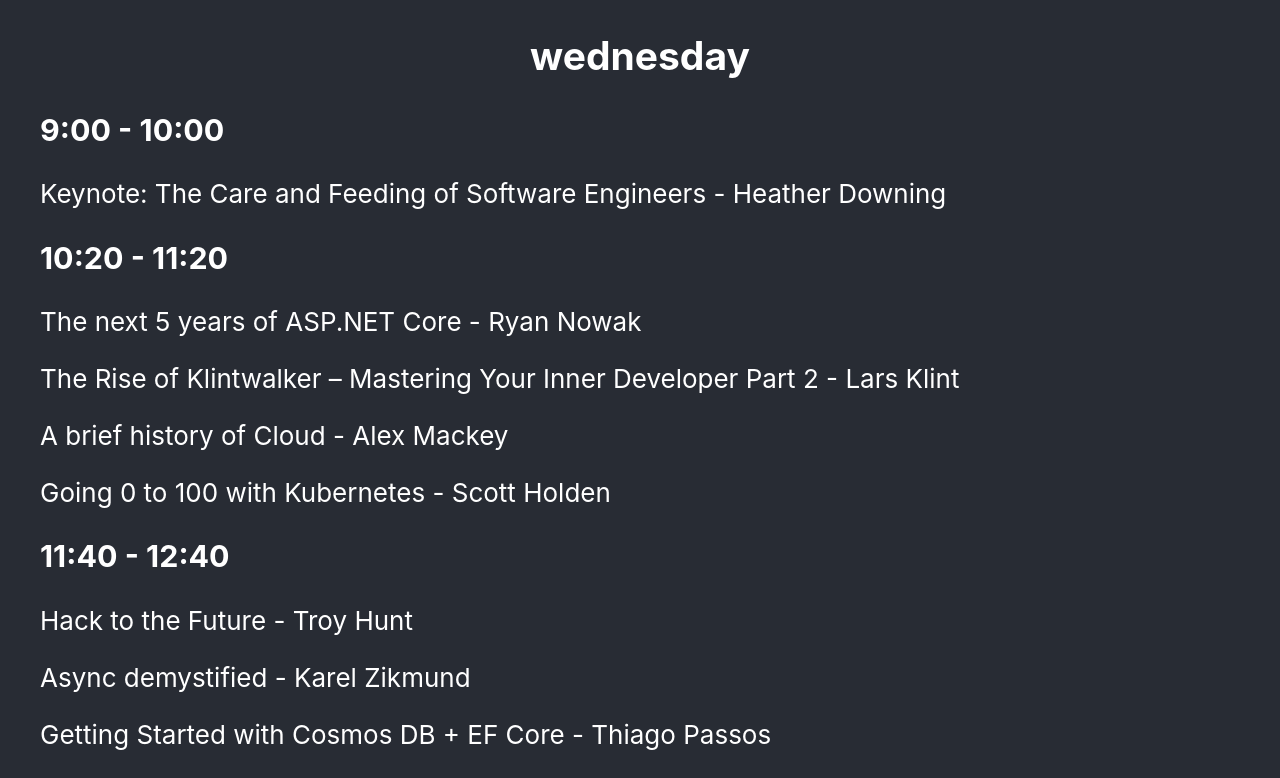
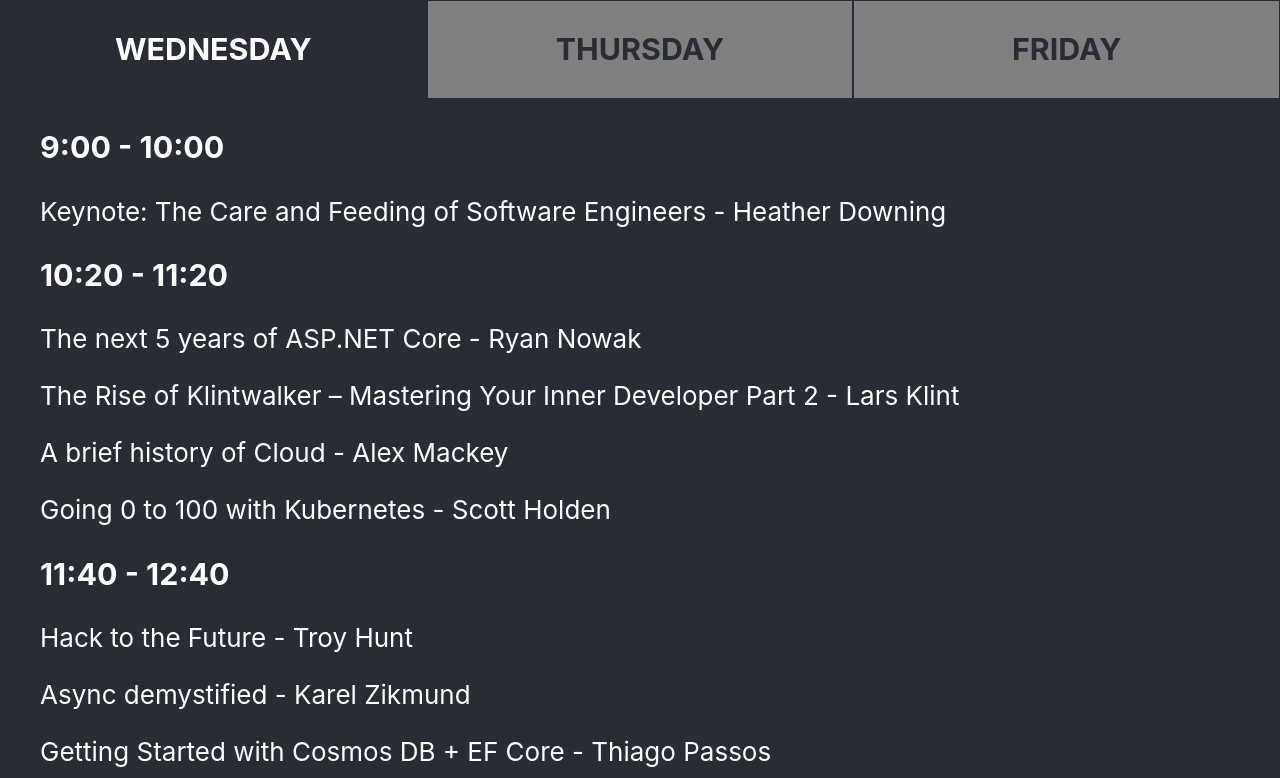
Before and after one commit to melissahoughton-learning/ndc-melbourne-2020-react-workshop, a React (Create React App) app: page / in a window 1280 px wide. Shown: the top 778 px of the page. Built offline with nearby package versions, Linux system fonts and the light colour scheme.

Commit message:
Add tabs and tab styles with selection control

```diff
--- a/src/App.tsx
+++ b/src/App.tsx
@@ -2,17 +2,26 @@ import React from "react";
 import "./App.css";
 import { fetchAgenda } from "./fetchAgenda";
 import { Agenda, Day } from "./agenda.models";
-import DayComponent from "./components/Day";
+import TabControl from "./components/Tab";
 
-class App extends React.Component<{}, { agenda?: Agenda; loaded: boolean }> {
+class App extends React.Component<
+  {},
+  { agenda?: Agenda; loaded: boolean; selectedTabIndex: number }
+> {
   constructor(props: {}) {
     super(props);
-    this.state = { agenda: undefined, loaded: false };
+    this.state = { agenda: undefined, loaded: false, selectedTabIndex: 0 };
   }
 
   async componentWillMount() {
     const agenda = await fetchAgenda();
     this.setState({ agenda, loaded: true });
+  }
+
+  selectTab(index: number) {
+    this.setState({
+      selectedTabIndex: index,
+    });
   }
 
   render() {
@@ -22,12 +31,21 @@ class App extends React.Component<{}, { agenda?: Agenda; loaded: boolean }> {
       return <div className="App">Loading...</div>;
     }
 
+    const tabData = Object.keys(agenda).map((dayStr: string) => {
+      const day = dayStr as Day;
+      return {
+        header: day,
+        items: agenda[day],
+      };
+    });
+
     return (
       <div className="App">
-        {Object.keys(agenda).map((dayString: string) => {
-          const day = dayString as Day;
-          return <DayComponent timeslots={agenda[day]} day={day} key={day} />;
-        })}
+        <TabControl
+          tabs={tabData}
+          selectedTabIndex={this.state.selectedTabIndex}
+          selectTab={(index) => this.selectTab(index)}
+        ></TabControl>
       </div>
     );
   }
--- a/src/components/Day.tsx
+++ b/src/components/Day.tsx
@@ -1,15 +1,18 @@
 import React from "react";
+import styled from "styled-components";
+
 import TimeslotComponent from "./Timeslot";
 import { Timeslot, Day } from "../agenda.models";
-import { TitleHeader } from "./styled/headers";
-import { TimeList } from "./styled/timelist";
+
+const TimeList = styled.ul`
+  list-style-type: none;
+`;
 
 const DayComponent: React.FC<{ timeslots: Timeslot[]; day: Day }> = ({
   timeslots,
   day,
 }) => (
   <div key={day}>
-    <TitleHeader>{day}</TitleHeader>
     <TimeList>
       {timeslots.map((timeslot) => (
         <TimeslotComponent timeslot={timeslot} key={timeslot.startTime.hour} />
--- /dev/null
+++ b/src/components/Tab.tsx
@@ -0,0 +1,71 @@
+import React from "react";
+import styled from "styled-components";
+import { Timeslot, Day } from "../agenda.models";
+import DayComponent from "./Day";
+
+const TabContainer = styled.div`
+  width: 100%;
+`;
+
+const TabHeaderContainer = styled.div`
+  display: flex;
+`;
+
+const TabHeader = styled.div`
+  background-color: ${(props) => props.theme.backgroundColor};
+  color: ${(props) => props.theme.color};
+  border: #282c34 1px solid;
+  width: 100%;
+  text-align: center;
+  cursor: pointer;
+`;
+
+const defaultTheme = {
+  color: "#282c34",
+  backgroundColor: "grey",
+};
+
+const selectedTheme = {
+  color: "white",
+  backgroundColor: "#282c34",
+};
+
+const TabBody = styled.div``;
+
+export type TabControlProps = {
+  tabs: {
+    header: Day;
+    items: Timeslot[];
+  }[];
+  selectedTabIndex: number;
+  selectTab: (index: number) => void;
+};
+
+const TabControl: React.FC<TabControlProps> = ({
+  tabs,
+  selectedTabIndex,
+  selectTab,
+}) => (
+  <TabContainer>
+    <TabHeaderContainer>
+      {tabs.map(({ header }, i) => (
+        <TabHeader
+          onClick={() => selectTab(i)}
+          theme={selectedTabIndex === i ? selectedTheme : defaultTheme}
+          key={i}
+        >
+          <h3>{header.toUpperCase()}</h3>
+        </TabHeader>
+      ))}
+    </TabHeaderContainer>
+    <TabBody>
+      <DayComponent
+        timeslots={tabs[selectedTabIndex].items}
+        day={tabs[selectedTabIndex].header as Day}
+        key={selectedTabIndex}
+      />
+    </TabBody>
+  </TabContainer>
+);
+
+export default TabControl;
--- a/src/components/Timeslot.tsx
+++ b/src/components/Timeslot.tsx
@@ -1,8 +1,11 @@
 import React from "react";
+import styled from "styled-components";
+
 import Talk from "./Talk";
 import { Timeslot } from "../agenda.models";
 import TimeComponent from "./Time";
-import { TimeListItem } from "./styled/timelist";
+
+const TimeListItem = styled.li``;
 
 const TimeslotComponent: React.FC<{ timeslot: Timeslot }> = ({ timeslot }) => {
   const sessions = timeslot.sessions;
--- a/src/components/styled/headers.tsx
+++ /dev/null
@@ -1,11 +0,0 @@
-import styled from "styled-components";
-
-const TitleHeader = styled.h2`
-  text-align: center;
-`;
-
-const SectionHeader = styled.h3``;
-
-const RowHeader = styled.h4``;
-
-export { TitleHeader, SectionHeader, RowHeader };
--- a/src/components/styled/timelist.tsx
+++ /dev/null
@@ -1,9 +0,0 @@
-import styled from "styled-components";
-
-const TimeList = styled.ul`
-  list-style-type: none;
-`;
-
-const TimeListItem = styled.li``;
-
-export { TimeList, TimeListItem };
```
